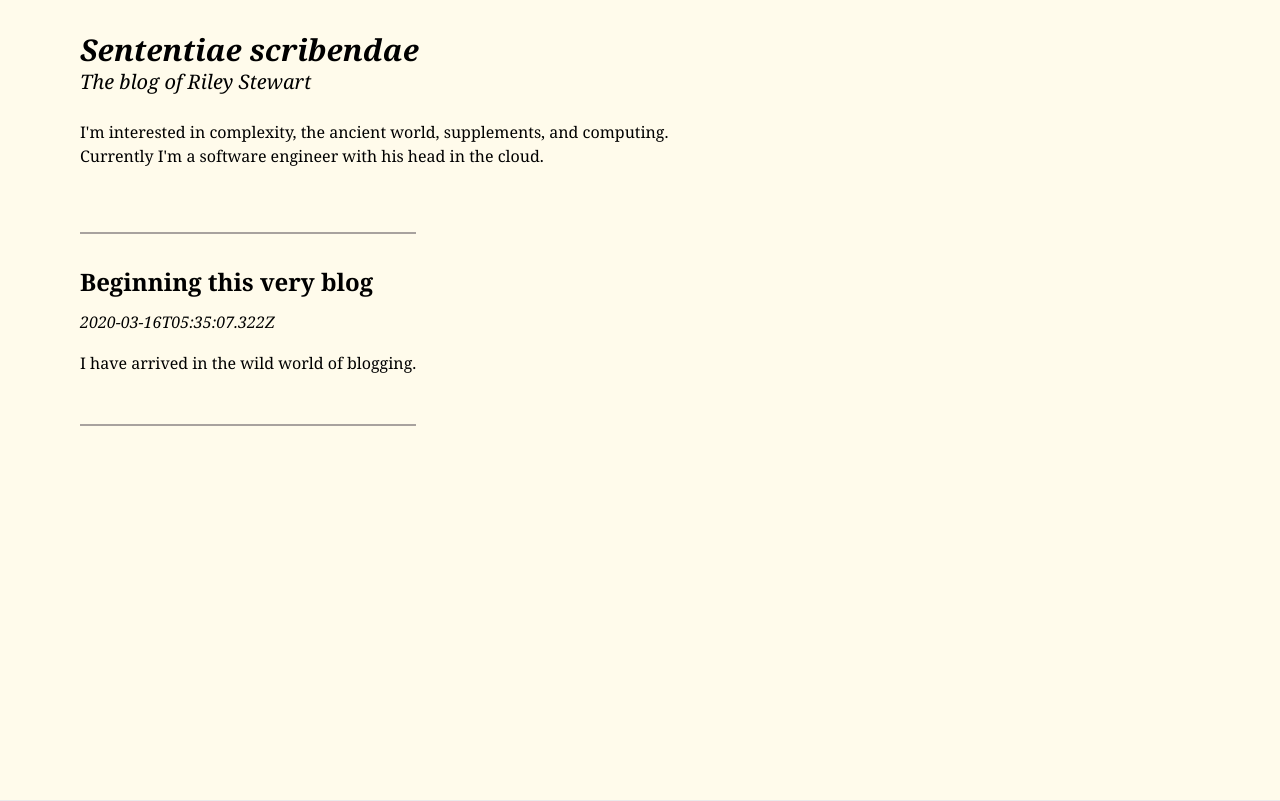
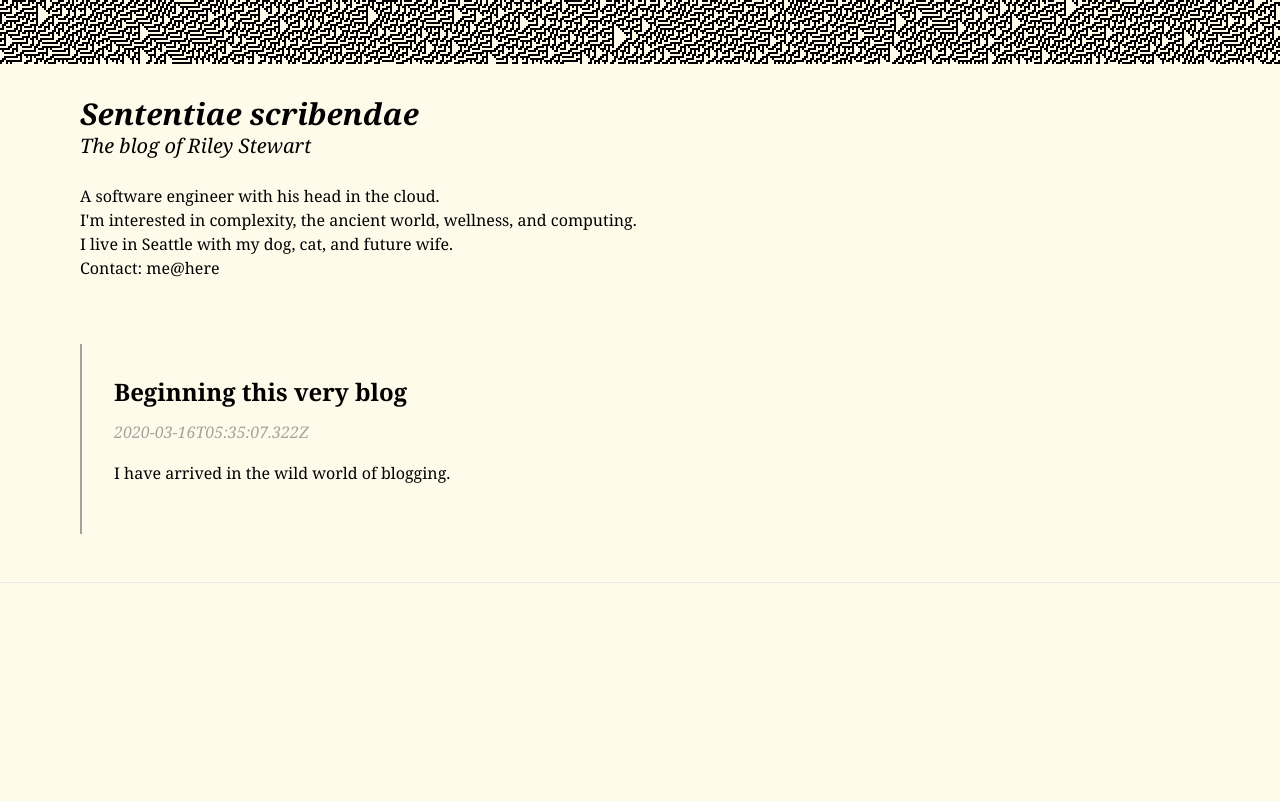
Before and after one commit to ristew/blog, a Next.js app: page / in a window 1280 px wide. Built offline with nearby package versions, Linux system fonts and the light colour scheme.

Commit message:
add Wolfram elementary cellular automata banner
substantial formatting improvements

```diff
--- /dev/null
+++ b/components/banner.js
@@ -0,0 +1,58 @@
+import { useEffect, useState, useLayoutEffect } from 'react';
+import { WolframAutomata } from '../lib/wolfram';
+import { wait } from '../lib/util';
+
+function useWindowSize() {
+  const [size, setSize] = useState([0, 0]);
+  useLayoutEffect(() => {
+    function updateSize() {
+      setSize([window.innerWidth, window.innerHeight]);
+    }
+    window.addEventListener('resize', updateSize);
+    updateSize();
+    return () => window.removeEventListener('resize', updateSize);
+  }, []);
+  return size;
+}
+
+export default function Banner() {
+  const [windowWidth, windowHeight] = useWindowSize();
+  const [bs, setBs] = useState(2);
+  const [breadth, setBreadth] = useState(32);
+  const height = bs * breadth;
+  let interval;
+  useEffect(async () => {
+    const canvas = document.getElementById('banner');
+    const ctx = canvas.getContext('2d');
+    const dpi = window.devicePixelRatio;
+    ctx.clearRect(0, 0, 9999, 9999);
+    canvas.height = height * dpi;
+    canvas.setAttribute('width', dpi * getComputedStyle(canvas).getPropertyValue('width').slice(0, -2));
+    canvas.setAttribute('height', dpi * getComputedStyle(canvas).getPropertyValue('height').slice(0, -2));
+    let automata = new WolframAutomata(30, breadth);
+    let x = 0;
+    const tooltip = document.querySelector('#banner-tooltip');
+
+    ctx.fillStyle = 'black';
+    ctx.imageSmoothingEnabled = false;
+    const bsd = bs * dpi;
+
+    console.log(canvas.clientWidth, dpi);
+    for (let x = 0; x < dpi * canvas.clientWidth / bs; x++) {
+      const col = automata.nextState();
+      for (let v = 0; v < col.length; v++) {
+        if (col[v]) {
+          ctx.fillRect(bs * dpi * x, bs * dpi * v, bs * dpi, bs * dpi);
+        }
+      }
+    }
+  });
+
+  return (
+    <>
+      <canvas id="banner" className="w-full" height={height}>
+      </canvas>
+    {/* <div id="banner-tooltip" style={{ position: 'absolute', top: height + 4, left: windowWidth - 32, }}>ⓘ</div> */}
+    </>
+  );
+}
--- a/components/date-formatter.js
+++ b/components/date-formatter.js
@@ -2,5 +2,5 @@ import { parseISO, format } from 'date-fns'
 
 export default function DateFormatter({ dateString }) {
   const date = parseISO(dateString)
-  return <time dateTime={dateString}>{date.toISOString()}</time>
+  return <time className="italic text-stone-400" dateTime={dateString}>{date.toISOString()}</time>
 }
--- a/components/header.js
+++ b/components/header.js
@@ -3,9 +3,9 @@ import Link from 'next/link'
 export default function Header() {
   return (
     <div className="font-serif flex-col md:flex-row flex items-center md:justify-between">
-      <h2 className="text-2xl tracking-tight md:tracking-tighter leading-tight mb-12 pt-4 border-b-2 border-gray-400">
+      <h2 className="text-2xl tracking-tight md:tracking-tighter leading-tight mb-12 p-2">
         <Link href="/">
-          <a className="hover:italic">Sententiae scribendae</a>
+          <a className="hover:text-stone-500">Sententiae scribendae</a>
         </Link>
       </h2>
     </div>
--- a/components/layout.js
+++ b/components/layout.js
@@ -1,13 +1,17 @@
 import Alert from '../components/alert'
 import Footer from '../components/footer'
 import Meta from '../components/meta'
+import Banner from '../components/banner'
 
 export default function Layout({ preview, children }) {
   return (
     <div>
       <Meta />
-      <div className="font-serif h-full bg-amber-50 pl-20">
-        <main>{children}</main>
+      <Banner />
+      <div id="layout-content" className="font-serif bg-amber-50 pl-10 pr-10 md:pl-20 md:pr-20">
+        <main>
+          {children}
+        </main>
       </div>
       <Footer />
     </div>
--- a/components/post-header.js
+++ b/components/post-header.js
@@ -7,6 +7,7 @@ export default function PostHeader({ title, date, author }) {
   return (
     <>
       <PostTitle>{title}</PostTitle>
+      <DateFormatter dateString={date} />
     </>
   )
 }
--- a/components/post-preview.js
+++ b/components/post-preview.js
@@ -11,10 +11,10 @@ export default function PostPreview({
   slug,
 }) {
   return (
-    <div className="border-solid border-t-2 border-b-2 border-stone-400 pt-8 pb-8 mr-32">
+    <div className="border-solid border-l-2 border-stone-400 p-8">
       <h3 className="text-2xl mb-3 font-semibold">
         <Link as={`/posts/${slug}`} href="/posts/[slug]">
-          <a className="hover:underline">{title}</a>
+          <a className="hover:text-stone-500">{title}</a>
         </Link>
       </h3>
       <div className="mb-4 italic">
--- /dev/null
+++ b/lib/util.js
@@ -0,0 +1,7 @@
+export async function wait(ms) {
+  return new Promise((resolve, reject) => {
+    setTimeout(() => {
+      resolve();
+    }, ms);
+  })
+}
--- /dev/null
+++ b/lib/wolfram.js
@@ -0,0 +1,52 @@
+export class WolframAutomata {
+  constructor(ruleNo, breadth) {
+    this.ruleNo = ruleNo;
+    this.rules = [];
+    let rule = ruleNo;
+    for (let i = breadth - 1; i >= 0; i--) {
+      const no = Math.pow(2, i);
+      if (no <= rule) {
+        rule = rule - no;
+        this.rules.push(true);
+      } else {
+        this.rules.push(false);
+      }
+    }
+    this.rules = this.rules.reverse();
+    this.breadth = breadth;
+    this.state = [];
+    // initialize state
+    for (let i = 0; i < breadth; i++) {
+      if (Math.random() > 0.5) {
+        this.state.push(false);
+      } else {
+        this.state.push(true);
+      }
+    }
+  }
+
+  determinant(i) {
+    let [v1, v2, v3] = [i - 1, i, i + 1];
+    if (v1 < 0) {
+      v1 = this.breadth - 1;
+    }
+    if (v3 >= this.breadth) {
+      v3 = 0;
+    }
+    return (this.state[v1] ? 4 : 0) + (this.state[v2] ? 2 : 0) + (this.state[v3] ? 1 : 0);
+  }
+
+  nextState() {
+    const newState = [];
+    for (let i = 0; i < this.breadth; i++) {
+      let determinant = this.determinant(i);
+      if (this.rules[determinant]) {
+        newState.push(true);
+      } else {
+        newState.push(false);
+      }
+    }
+    this.state = newState;
+    return newState;
+  }
+}
--- a/pages/index.js
+++ b/pages/index.js
@@ -21,7 +21,10 @@ export default function Index({ allPosts }) {
               <div className="font-bold text-3xl italic">Sententiae scribendae</div>
               <div className="text-xl italic">The blog of Riley Stewart</div>
               <br/>
-              <p>I'm interested in complexity, the ancient world, supplements, and computing.  <br/>Currently I'm a software engineer with his head in the cloud.</p>
+              <p>A software engineer with his head in the cloud.</p>
+              <p>I'm interested in complexity, the ancient world, wellness, and computing.</p>
+              <p>I live in Seattle with my dog, cat, and future wife.</p>
+              <p>Contact: me@here</p>
             </div>
           </section>
           <section className="font-serif flex-col md:flex-row flex items-center md:justify-between mt-16 mb-16 md:mb-12">
--- a/styles/index.css
+++ b/styles/index.css
@@ -1,12 +1,9 @@
 @tailwind base;
 
 /* Write your own custom base styles here */
-html,
-body,
-body > div:first-child,
-div#__next,
-div#__next > div {
-    height: 100%;
+
+body {
+    @apply bg-amber-50;
 }
 
 /* Start purging... */
```
